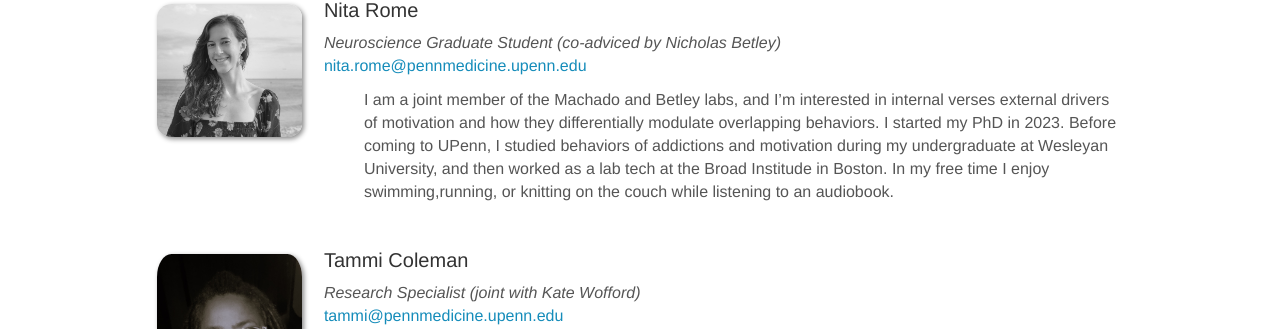
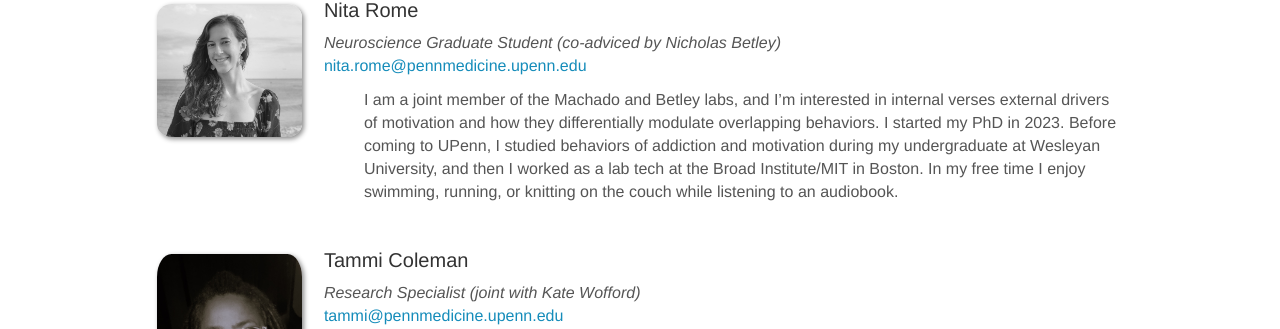
Before and after one commit to machado-lab-code/machado-lab-code, a Jekyll site: the page built from _pages/team.md, in a window 1280 px wide and 900 px high, scrolled down 1152 px. Shown: the part 169-498 px from the top of the window. Built offline with Jekyll 4.4.1, drawn with Linux system fonts in a browser that asks for light colours; nearby versions of some CDN libraries.

Commit message:
Update team_members.yml (#20)
fixed typos

```diff
--- a/_data/team_members.yml
+++ b/_data/team_members.yml
@@ -42,7 +42,7 @@
   photo: rome.jpg
   info: Neuroscience Graduate Student (co-adviced by Nicholas Betley)
   email: nita.rome@pennmedicine.upenn.edu
-  bio: I am a joint member of the Machado and Betley labs, and I’m interested in internal verses external drivers of motivation and how they differentially modulate overlapping behaviors. I started my PhD in 2023. Before coming to UPenn, I studied behaviors of addictions and motivation during my undergraduate at Wesleyan University, and then worked as a lab tech at the Broad Institude in Boston. In my free time I enjoy swimming,running, or knitting on the couch while listening to an audiobook.
+  bio: I am a joint member of the Machado and Betley labs, and I’m interested in internal verses external drivers of motivation and how they differentially modulate overlapping behaviors. I started my PhD in 2023. Before coming to UPenn, I studied behaviors of addiction and motivation during my undergraduate at Wesleyan University, and then I worked as a lab tech at the Broad Institute/MIT in Boston. In my free time I enjoy swimming, running, or knitting on the couch while listening to an audiobook.
   number_educ: 0
   education1:
 
```
